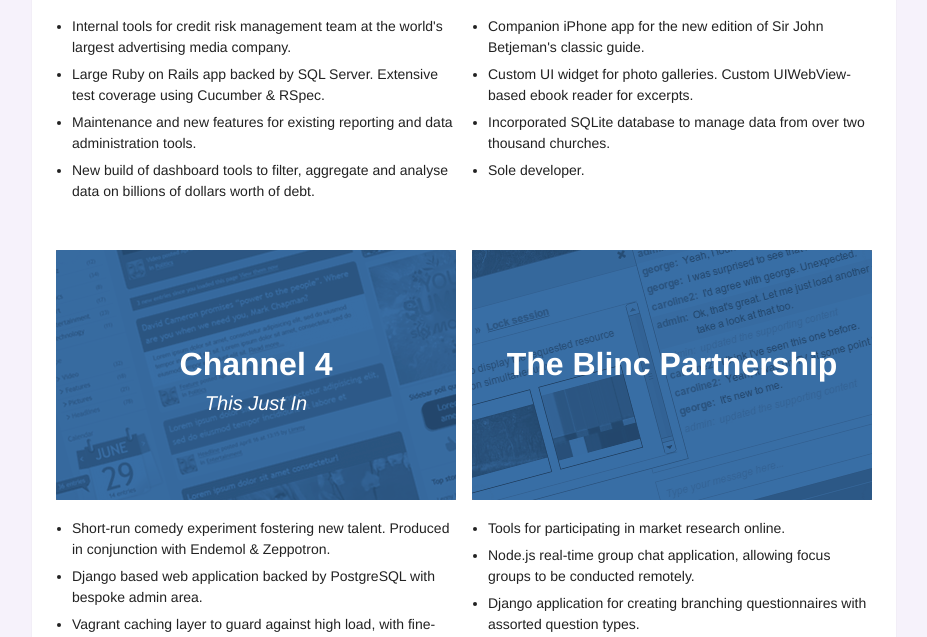
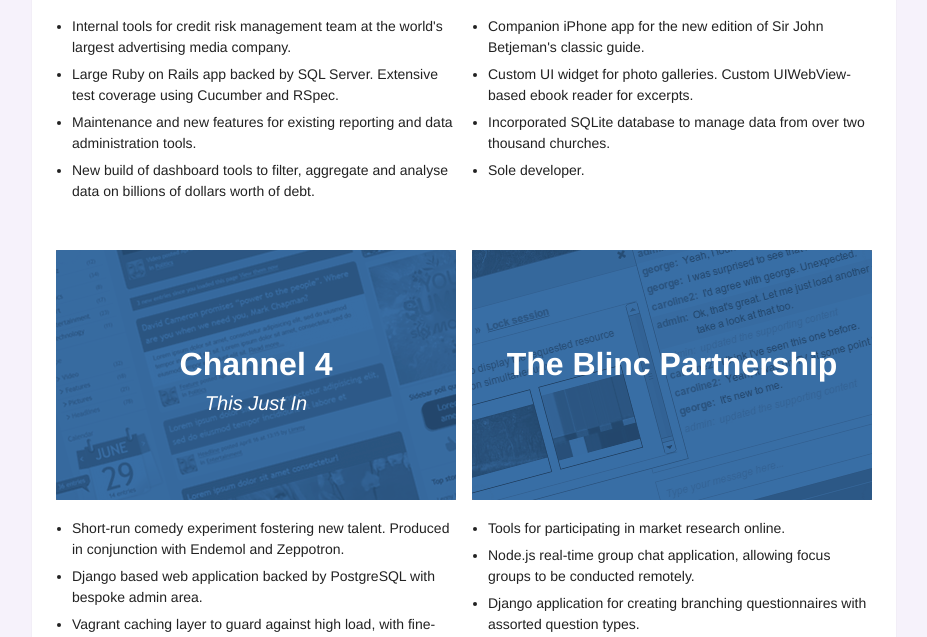
Before and after one commit to mtarbit/mtarbit.github.io, a Jekyll site: the page built from cv/index.html, in a window 1280 px wide and 900 px high, scrolled down 1251 px. Shown: the part 194-831 px from the top of the window, without its empty margins (176-1103 px from the left). Built offline with Jekyll 4.4.1, drawn with Linux system fonts in a browser that asks for light colours; some of the changed text lies outside the part shown.

Commit message:
Overuse of ampersands.

```diff
--- a/_includes/portfolio.html
+++ b/_includes/portfolio.html
@@ -7,7 +7,7 @@
         <div class="detail">
             <ul>
                 <li><span>Internal tools for credit risk management team at the world's largest advertising media company.</span></li>
-                <li><span>Large Ruby on Rails app backed by SQL Server. Extensive test coverage using Cucumber &amp; RSpec.</span></li>
+                <li><span>Large Ruby on Rails app backed by SQL Server. Extensive test coverage using Cucumber and RSpec.</span></li>
                 <li><span>Maintenance and new features for existing reporting and data administration tools.</span></li>
                 <li><span>New build of dashboard tools to filter, aggregate and analyse data on billions of dollars worth of debt.</span></li>
             </ul>
@@ -34,7 +34,7 @@
         <div class="screen"><img src="/assets/images/cv/screens-tinted/this-just-in.png" alt=""></div>
         <div class="detail">
             <ul>
-                <li><span>Short-run comedy experiment fostering new talent. Produced in conjunction with Endemol &amp; Zeppotron.</span></li>
+                <li><span>Short-run comedy experiment fostering new talent. Produced in conjunction with Endemol and Zeppotron.</span></li>
                 <li><span>Django based web application backed by PostgreSQL with bespoke admin area.</span></li>
                 <li><span>Vagrant caching layer to guard against high load, with fine-grained programmatic cache expiration.</span></li>
                 <li><span>Lead developer and project manager.</span></li>
@@ -92,7 +92,7 @@
         <div class="detail">
             <ul class="compact">
                 <li><span>Public-facing website for the UK's biggest rolling paper brand.</span></li>
-                <li><span>Sole developer for several traffic-friendly Flash games, including Breakout &amp; Mahjong.</span></li>
+                <li><span>Sole developer for several traffic-friendly Flash games, including Breakout and Mahjong.</span></li>
                 <li><span>Lead developer for portal-style personal homepage with customizable drag &amp; drop widgets.</span></li>
             </ul>
         </div>
@@ -106,7 +106,7 @@
                 <li><span>Library of over 20 UI plugins including date picker, dialog box and auto-complete widgets.
                 <li><span>Animation and interaction helpers (CSS property tweening, drag &amp; drop).</span></li>
                 <li><span>Widgets optionally instantiated and configured with pure markup via attribute conventions.</span></li>
-                <li><span>Lightweight HTML + JS debug console for situations where a browser debug console is unavailable.</span></li>
+                <li><span>Lightweight HTML and JS debug console for situations where a browser debug console is unavailable.</span></li>
                 <li><span>Build tool to package only the components you need.</span></li>
                 <li><span>Lead developer.</span></li>
             </ul>
--- a/cv/index.html
+++ b/cv/index.html
@@ -98,7 +98,7 @@
                 <dd>BA (Hons) Graphic Arts and Design &mdash; <em>Leeds Metropolitan University</em></dd>
 
                 <dt>1995 &ndash; 1996:</dt>
-                <dd>National Diploma, Foundation Art &amp; Design &mdash; <em>Newcastle College</em></dd>
+                <dd>National Diploma, Foundation Art and Design &mdash; <em>Newcastle College</em></dd>
             </dl>
         </div>
     </div>
```
